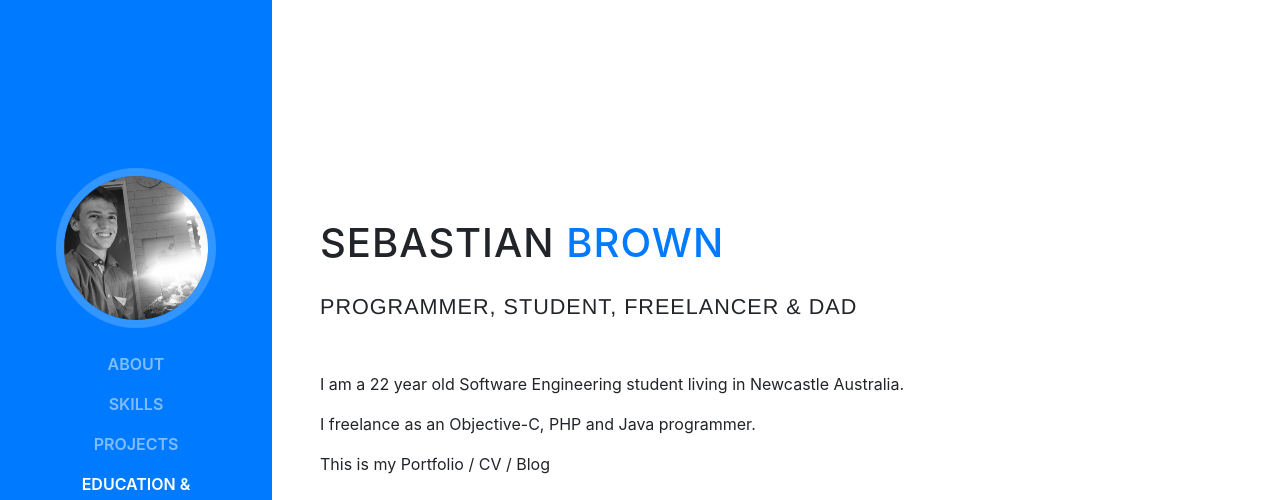
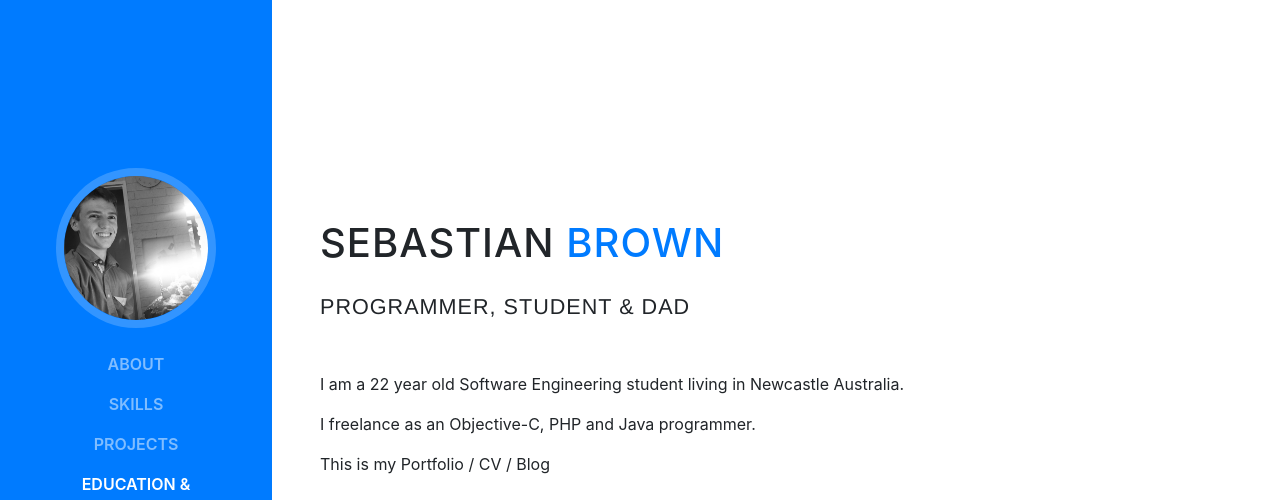
Before and after one commit to sebbeth/sebbeth.github.io, a website with bundled scripts: page index.html in a window 1280 px wide. Shown: the top 500 px of the page. Built offline with nearby package versions, Linux system fonts and the light colour scheme; a web font is replaced by a local one.

Commit message:
removed freelancer

```diff
--- a/index.html
+++ b/index.html
@@ -161,7 +161,7 @@ color: #0b5dad;
         <h1 class="mb-4 mr-3" style="">Sebastian
           <span class="text-primary">Brown</span>
         </h1>
-        <div class="subheading mb-5">Programmer, Student, Freelancer &amp; Dad
+        <div class="subheading mb-5">Programmer, Student &amp; Dad
         </div>
 
           <p class="">I am a <span id="ageField"></span> year old Software Engineering student living in Newcastle Australia.</p>
```
